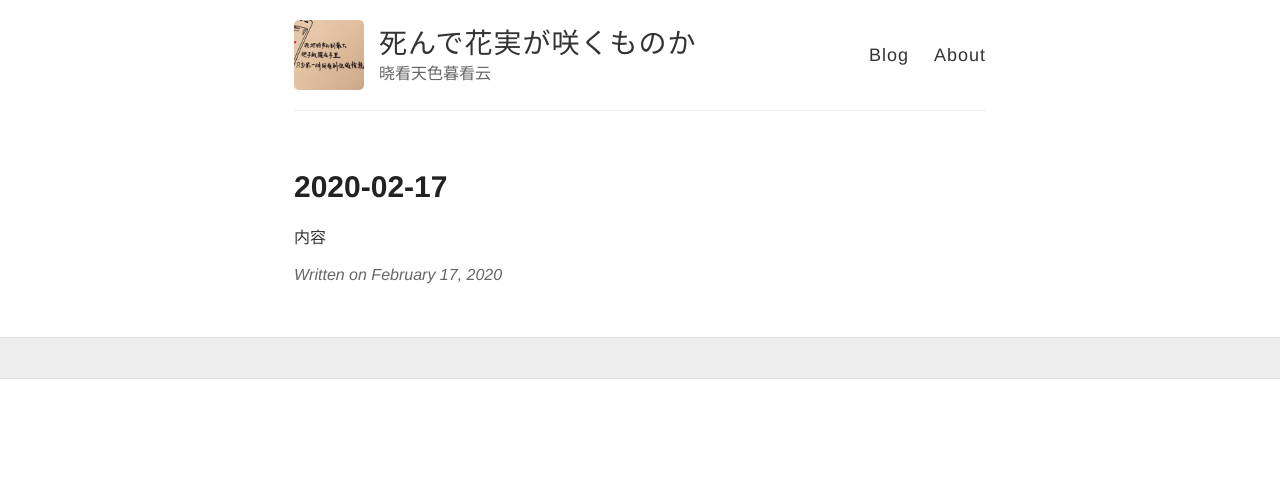
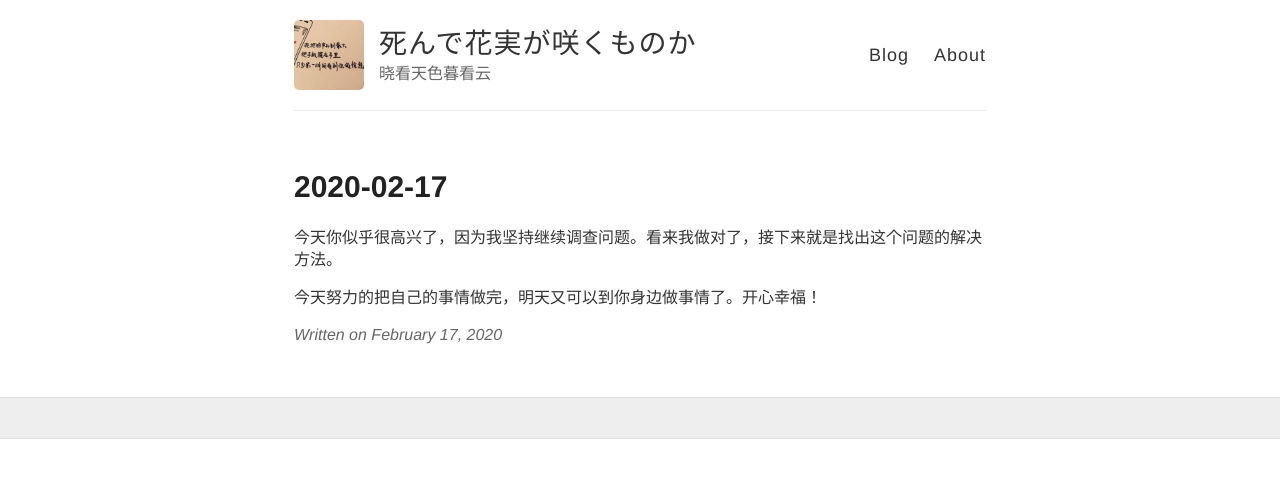
Before and after one commit to wiki650/wiki650.github.io, a Jekyll site: the page built from _posts/2020-02-17-wiki20200217.md, in a window 1280 px wide. Shown: the top 478 px of the page. Built offline with Jekyll 4.4.1, drawn with Linux system fonts in a browser that asks for light colours; comment, search, counter and statistics services are not loaded.

Commit message:
Update 2020-02-17-wiki20200217.md

```diff
--- a/_posts/2020-02-17-wiki20200217.md
+++ b/_posts/2020-02-17-wiki20200217.md
@@ -3,4 +3,6 @@ layout: post
 title: 2020-02-17
 ---
 
-内容
+今天你似乎很高兴了，因为我坚持继续调查问题。看来我做对了，接下来就是找出这个问题的解决方法。
+
+今天努力的把自己的事情做完，明天又可以到你身边做事情了。开心幸福！
```
